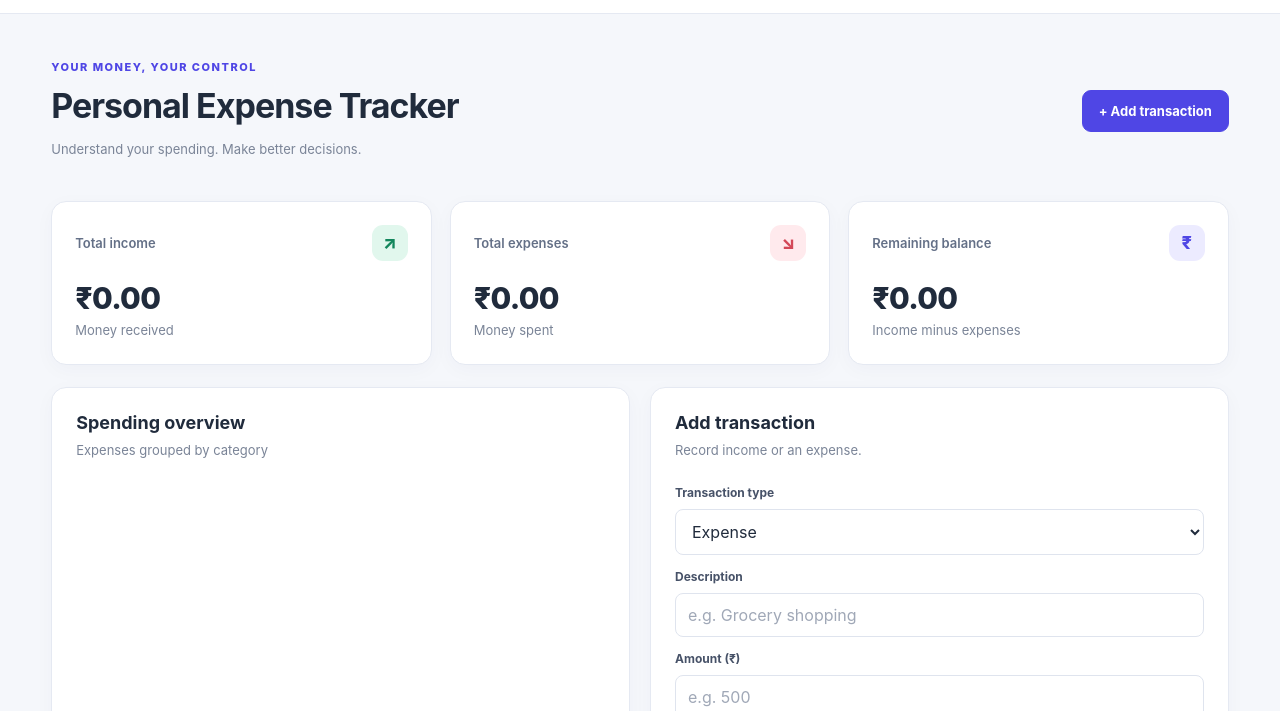
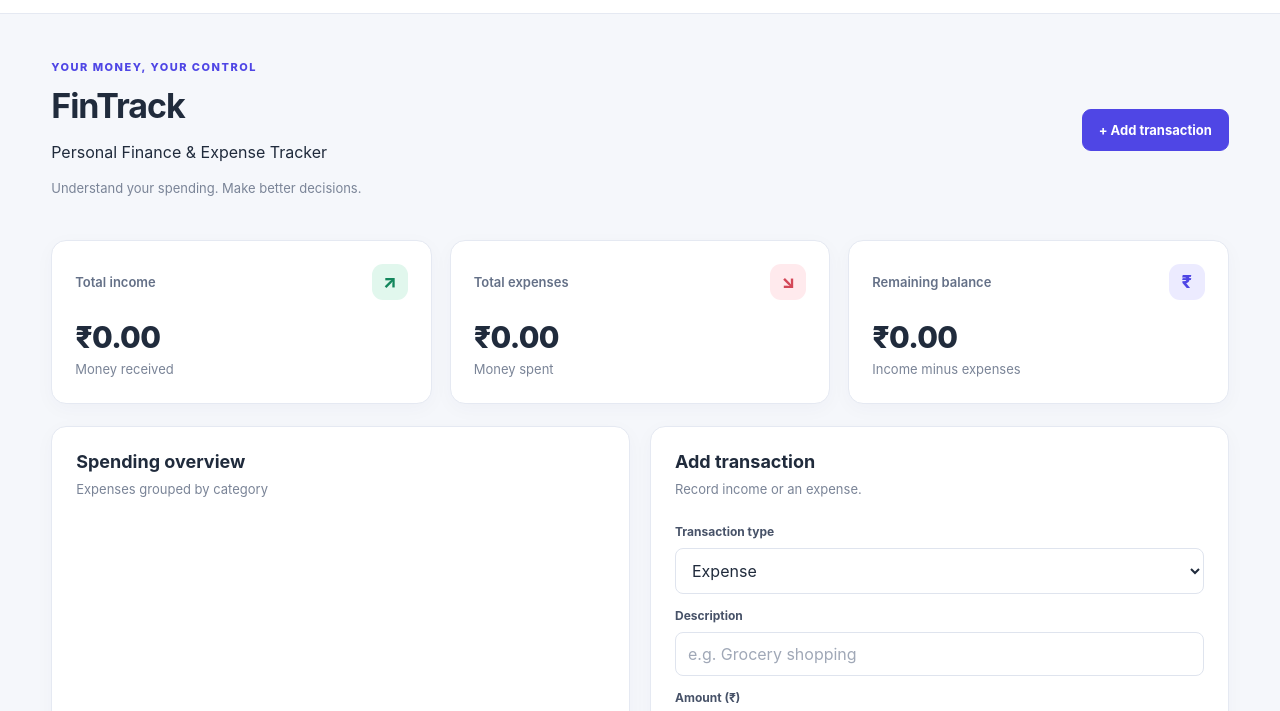
Before and after one commit to fathimathulshana/Personal-Expense-Tracker, a website: page public/index.html in a window 1280 px wide. Shown: the part 56-767 px from the top of the page. Drawn offline with nearby package versions, Linux system fonts and the light colour scheme; no server answers.

Commit message:
Rename tracker to FinTrack

```diff
--- a/public/index.html
+++ b/public/index.html
@@ -5,7 +5,7 @@
   <meta charset="UTF-8">
   <meta name="viewport" content="width=device-width, initial-scale=1.0">
   <meta name="description" content="Track your personal income and expenses.">
-  <title>Personal Expense Tracker</title>
+  <title>FinTrack | Personal Finance Tracker</title>
   <link rel="stylesheet" href="style.css">
   <script src="https://cdn.jsdelivr.net/npm/chart.js"></script>
   <script src="app.js" defer></script>
@@ -23,7 +23,8 @@
     <section class="welcome">
       <div>
         <p class="eyebrow">YOUR MONEY, YOUR CONTROL</p>
-        <h1>Personal Expense Tracker</h1>
+        <h1>FinTrack</h1>
+        <p>Personal Finance & Expense Tracker</p>
         <p class="muted">Understand your spending. Make better decisions.</p>
       </div>
       <button id="addButton" class="primary-button" type="button">
```
